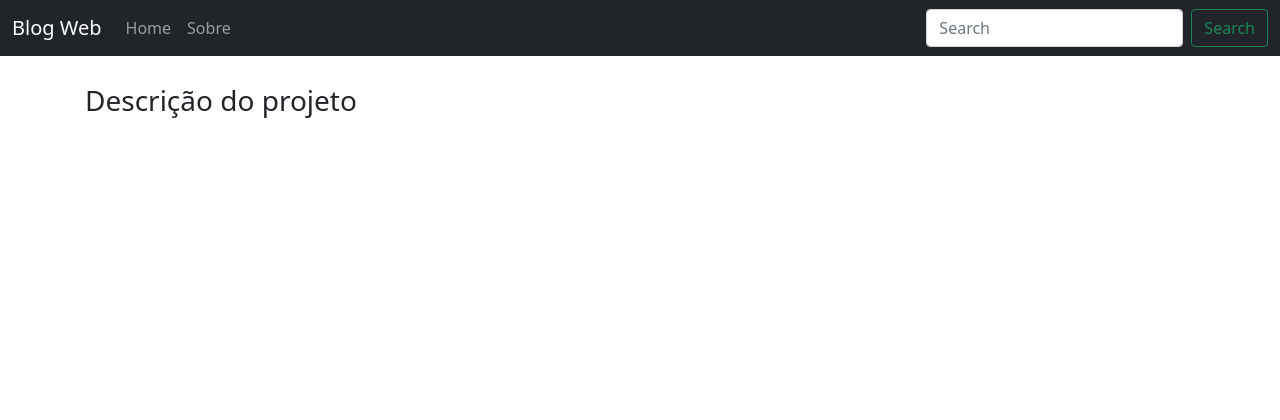
After one commit to talesrc/web-oauth, a Django app: page /sobre/ in a window 1280 px wide. The commit adds this page. Shown: the top 420 px of the page. Run offline with Django 3.2, Linux system fonts and the light colour scheme; some libraries are stand-ins or nearby versions.

Commit message:
add link entre pages

```diff
--- a/CRUD/Pages/templates/Pages/modelo.html
+++ b/CRUD/Pages/templates/Pages/modelo.html
@@ -37,10 +37,10 @@
       <div class="collapse navbar-collapse" id="navbarCollapse">
         <ul class="navbar-nav me-auto mb-2 mb-md-0">
           <li class="nav-item">
-            <a class="nav-link" aria-current="page" href="#">Home</a>
+            <a class="nav-link" aria-current="page" href="{% url 'home' %}">Home</a>
           </li>
           <li class="nav-item">
-            <a class="nav-link" href="#">Sobre</a>
+            <a class="nav-link" href="{% url 'sobre' %}">Sobre</a>
           </li>
           <!--<li class="nav-item">
             <a class="nav-link disabled">Disabled</a>
--- /dev/null
+++ b/CRUD/Pages/templates/Pages/sobre.html
@@ -0,0 +1,7 @@
+{% extends 'Pages/modelo.html' %}
+
+{% load static %}
+
+{% block conteudo %}
+    <h3>Descrição do projeto</h3>
+{% endblock %}
--- a/CRUD/Pages/urls.py
+++ b/CRUD/Pages/urls.py
@@ -1,12 +1,19 @@
 from django.urls import path
 from django.urls.resolvers import URLPattern
 from .views import IndexView
-from .views import ModeloView
+from .views import ModeloView, SobreView
 
 urlpatterns = [
-    path('home/', IndexView.as_view(), name='home'),
-    path('', IndexView.as_view(), name='modelo'),
+    #Home - index.html
+    path('', IndexView.as_view(), name='home'),
+    #path('', IndexView.as_view(), name='modelo'),
     #path('endereco/', IndexView.as_view(), name='nome'),
+
+    #Sobre - sobre.html
+    path('sobre/', SobreView.as_view(), name='sobre'),
+
+    #Modelo - modelo.html
     path('modelo/',ModeloView.as_view(), name='modelo'),
 
+
 ]
--- a/CRUD/Pages/views.py
+++ b/CRUD/Pages/views.py
@@ -11,3 +11,6 @@ class IndexView(TemplateView):
 
 class ModeloView(TemplateView):
     template_name = 'Pages/modelo.html'
+
+class SobreView(TemplateView):
+    template_name = 'Pages/sobre.html'
```
